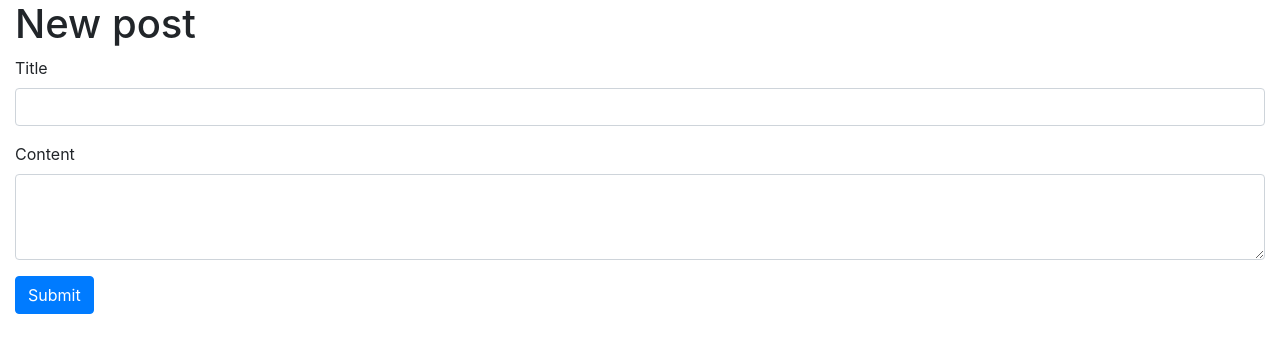
After one commit to rrees/micro-blog-streams, a Flask app: page /posts/new in a window 1280 px wide. The commit adds this page. Shown: the top 353 px of the page. Run offline with Flask 2, Linux system fonts and the light colour scheme; the visitor is signed in with stand-in values (Sample User, id 1); some libraries are stand-ins or nearby versions.

Commit message:
Creates a stub new post form

```diff
--- a/app/app.py
+++ b/app/app.py
@@ -29,6 +29,8 @@ routes = [
 	('/recent', 'recent', handlers.pages.recent_posts, ['GET']),
 	('/topics', 'topics', handlers.pages.topics, ['GET']),
 	('/topic/<topic_id>', 'topic', handlers.pages.topic, ['GET']),
+	('/posts/new', 'new_post', handlers.pages.new_post, ['GET']),
+	('/forms/post/new', 'new_post_form', handlers.forms.new_post, ['POST']),
 	('/post/<post_id>', 'post', handlers.pages.post, ['GET']),
 ]
 
--- a/app/handlers/__init__.py
+++ b/app/handlers/__init__.py
@@ -1 +1,2 @@
 from . import pages
+from . import forms
--- a/app/handlers/pages.py
+++ b/app/handlers/pages.py
@@ -36,3 +36,7 @@ def post(post_id):
 	return flask.render_template('post.html',
 		post = repositories.posts.post(post_id)
 		)
+
+@login_required
+def new_post():
+	return flask.render_template('posts/new.html')
--- a/app/templates/default.html
+++ b/app/templates/default.html
@@ -5,11 +5,11 @@
         <meta charset="utf-8">
         <meta name="viewport" content="width=device-width, initial-scale=1, shrink-to-fit=no">
 
-		<link rel="stylesheet" href="https://stackpath.bootstrapcdn.com/bootstrap/4.1.0/css/bootstrap.min.css" integrity="sha384-9gVQ4dYFwwWSjIDZnLEWnxCjeSWFphJiwGPXr1jddIhOegiu1FwO5qRGvFXOdJZ4" crossorigin="anonymous">
-		<script src="https://stackpath.bootstrapcdn.com/bootstrap/4.1.0/js/bootstrap.min.js" integrity="sha384-uefMccjFJAIv6A+rW+L4AHf99KvxDjWSu1z9VI8SKNVmz4sk7buKt/6v9KI65qnm" crossorigin="anonymous"></script>    </head>
+		<link rel="stylesheet" href="https://stackpath.bootstrapcdn.com/bootstrap/4.4.1/css/bootstrap.min.css" integrity="sha384-Vkoo8x4CGsO3+Hhxv8T/Q5PaXtkKtu6ug5TOeNV6gBiFeWPGFN9MuhOf23Q9Ifjh" crossorigin="anonymous">
 
-		<script src="https://code.jquery.com/jquery-3.3.1.slim.min.js" integrity="sha384-q8i/X+965DzO0rT7abK41JStQIAqVgRVzpbzo5smXKp4YfRvH+8abtTE1Pi6jizo" crossorigin="anonymous"></script>
-<script src="https://cdnjs.cloudflare.com/ajax/libs/popper.js/1.14.0/umd/popper.min.js" integrity="sha384-cs/chFZiN24E4KMATLdqdvsezGxaGsi4hLGOzlXwp5UZB1LY//20VyM2taTB4QvJ" crossorigin="anonymous"></script>
+        <script src="https://code.jquery.com/jquery-3.4.1.slim.min.js" integrity="sha384-J6qa4849blE2+poT4WnyKhv5vZF5SrPo0iEjwBvKU7imGFAV0wwj1yYfoRSJoZ+n" crossorigin="anonymous"></script>
+        <script src="https://cdn.jsdelivr.net/npm/popper.js@1.16.0/dist/umd/popper.min.js" integrity="sha384-Q6E9RHvbIyZFJoft+2mJbHaEWldlvI9IOYy5n3zV9zzTtmI3UksdQRVvoxMfooAo" crossorigin="anonymous"></script>
+        <script src="https://stackpath.bootstrapcdn.com/bootstrap/4.4.1/js/bootstrap.min.js" integrity="sha384-wfSDF2E50Y2D1uUdj0O3uMBJnjuUD4Ih7YwaYd1iqfktj0Uod8GCExl3Og8ifwB6" crossorigin="anonymous"></script>
     <body>
 		{% block navbar %}
 		{% endblock %}
--- /dev/null
+++ b/app/templates/posts/new.html
@@ -0,0 +1,27 @@
+{% extends 'default.html' %}
+
+{% block title %}New post{% endblock %}
+
+{% block content %}
+<div class="container-fluid">
+    <h1>New post</h1>
+
+    <form method="POST" action="{{url_for('new_post_form')}}">
+    	<div class="form-group">
+    		<label for="title">Title</label>
+    		<input
+    			id="title"
+    			type="text"
+    			name="title"
+    			class="form-control">
+    	</div>
+    	<div class="form-group">
+    		<label for="content">Content</label>
+    		<textarea
+    			id="content"
+    			name="content" rows="3" class="form-control"></textarea>
+    	</div>
+
+    	<button type="submit" class="btn btn-primary">Submit</button>
+    </form>
+{% endblock %}
```
Also changed, not shown: app/handlers/forms.py (added, +10 -0 lines).
